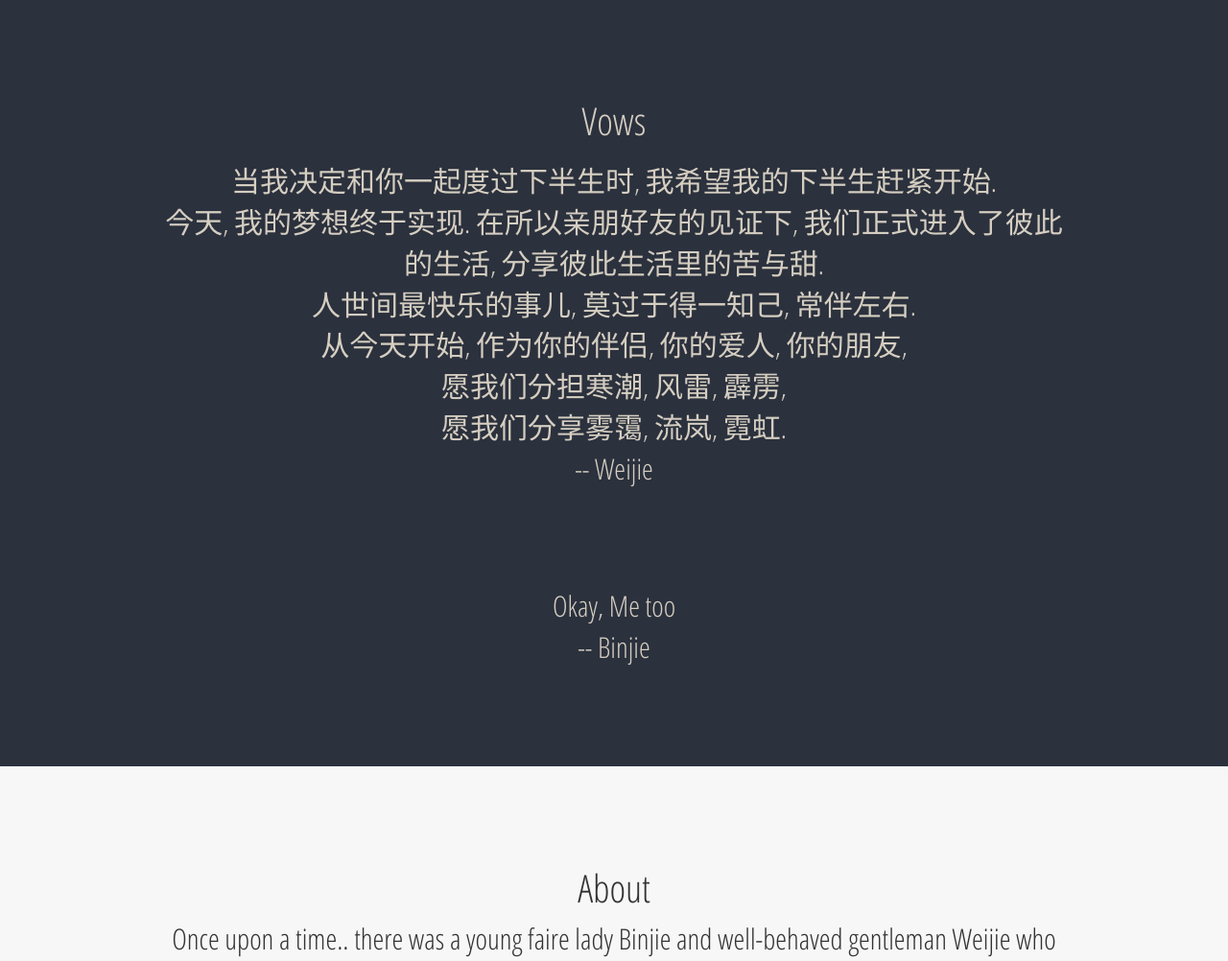
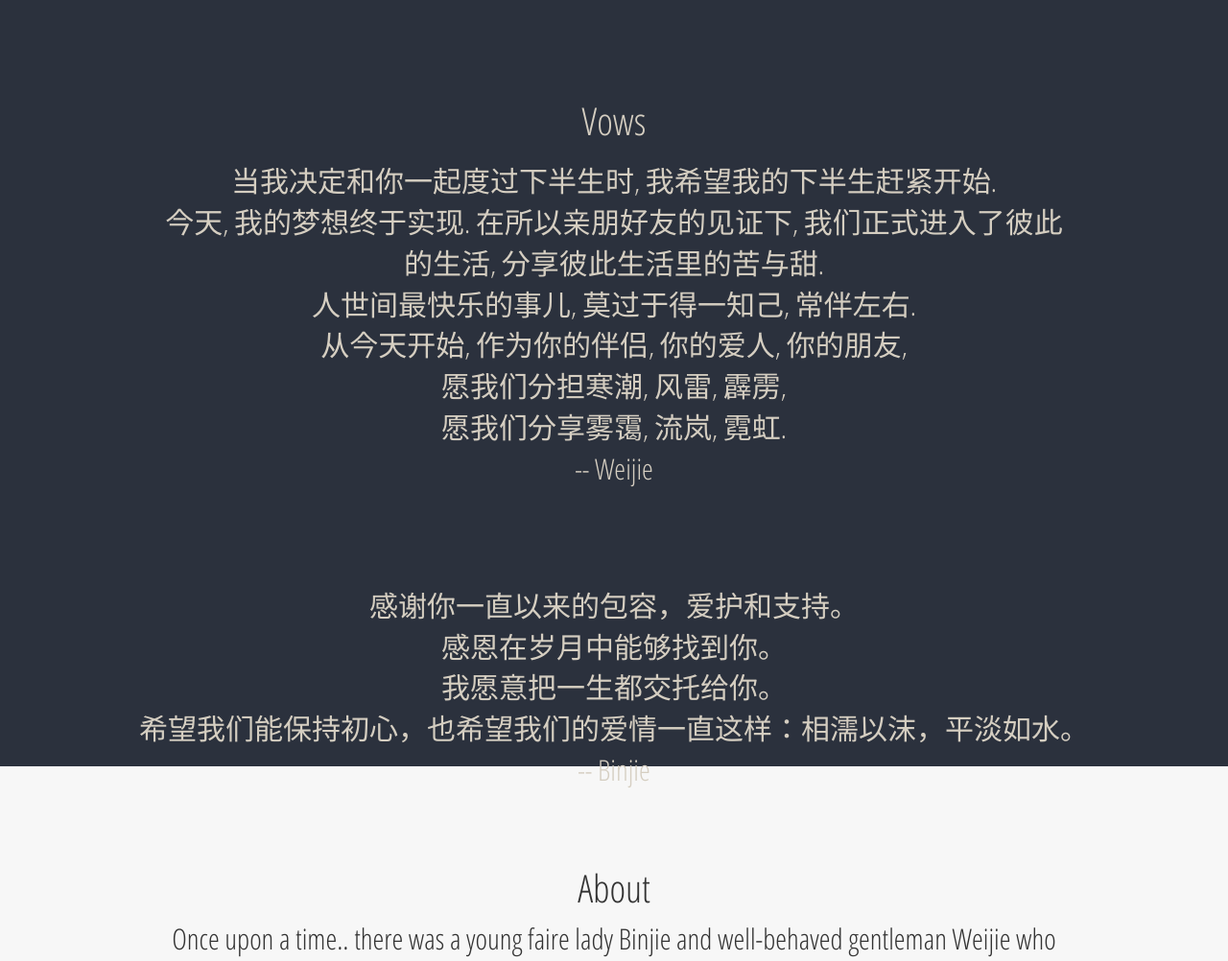
Before and after one commit to yicaiweng/weijie_binjie, a PHP site: page / in a window 1280 px wide. Shown: the part 901-1903 px from the top of the page at 96% size. Run offline with PHP 8.4, Linux system fonts and the light colour scheme; some libraries are stand-ins or nearby versions.

Commit message:
added brides vow

```diff
--- a/css/index.css
+++ b/css/index.css
@@ -3,7 +3,6 @@
     margin: 0;
     padding: 0;
     font-size: 30px;
-    text-decoration: none;
 }
 
 html, body{
--- a/home.html
+++ b/home.html
@@ -41,7 +41,10 @@
       </div>
       <div class="vow2">
         <p>
-          Okay, Me too<br />
+          感谢你一直以来的包容，爱护和支持。<br />
+          感恩在岁月中能够找到你。<br />
+          我愿意把一生都交托给你。<br />
+          希望我们能保持初心，也希望我们的爱情一直这样：相濡以沫，平淡如水。<br />
               -- Binjie
         </p>
       </div>
```
Also changed, not shown: 1 other file.
